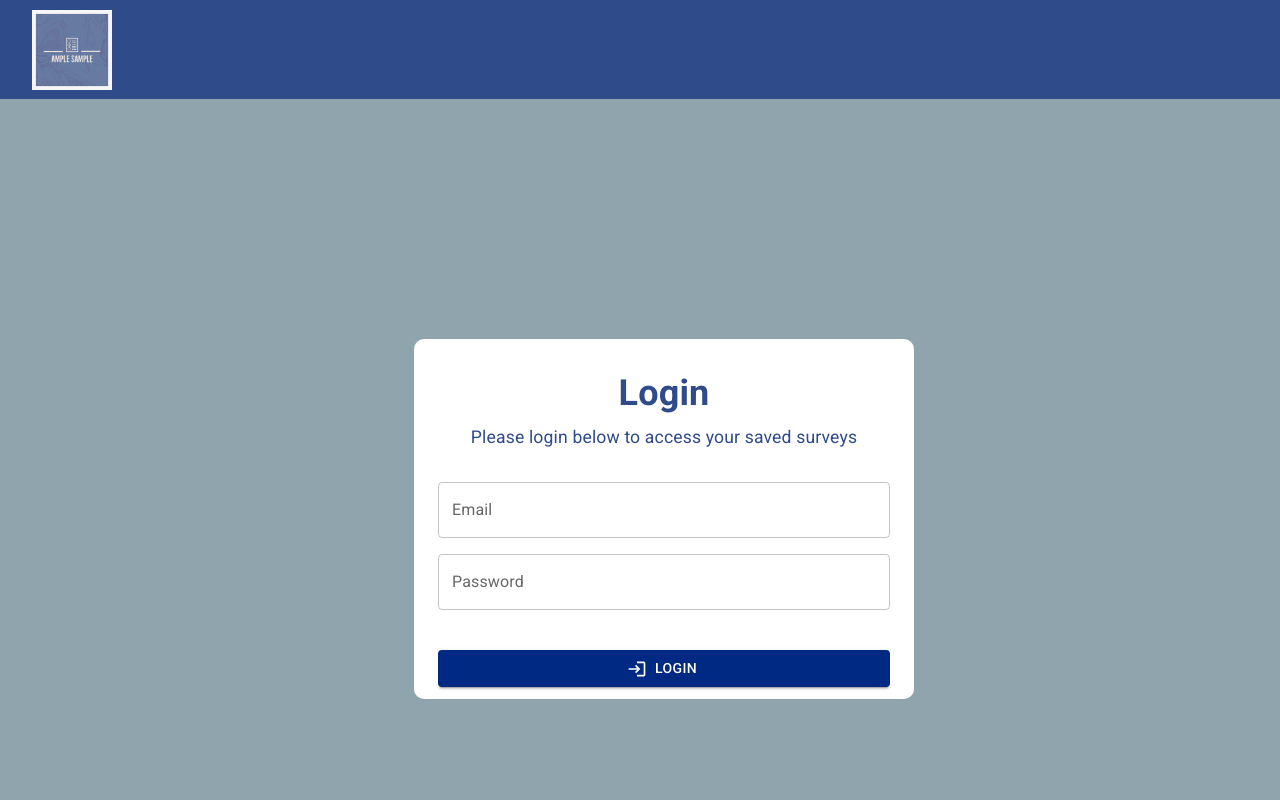
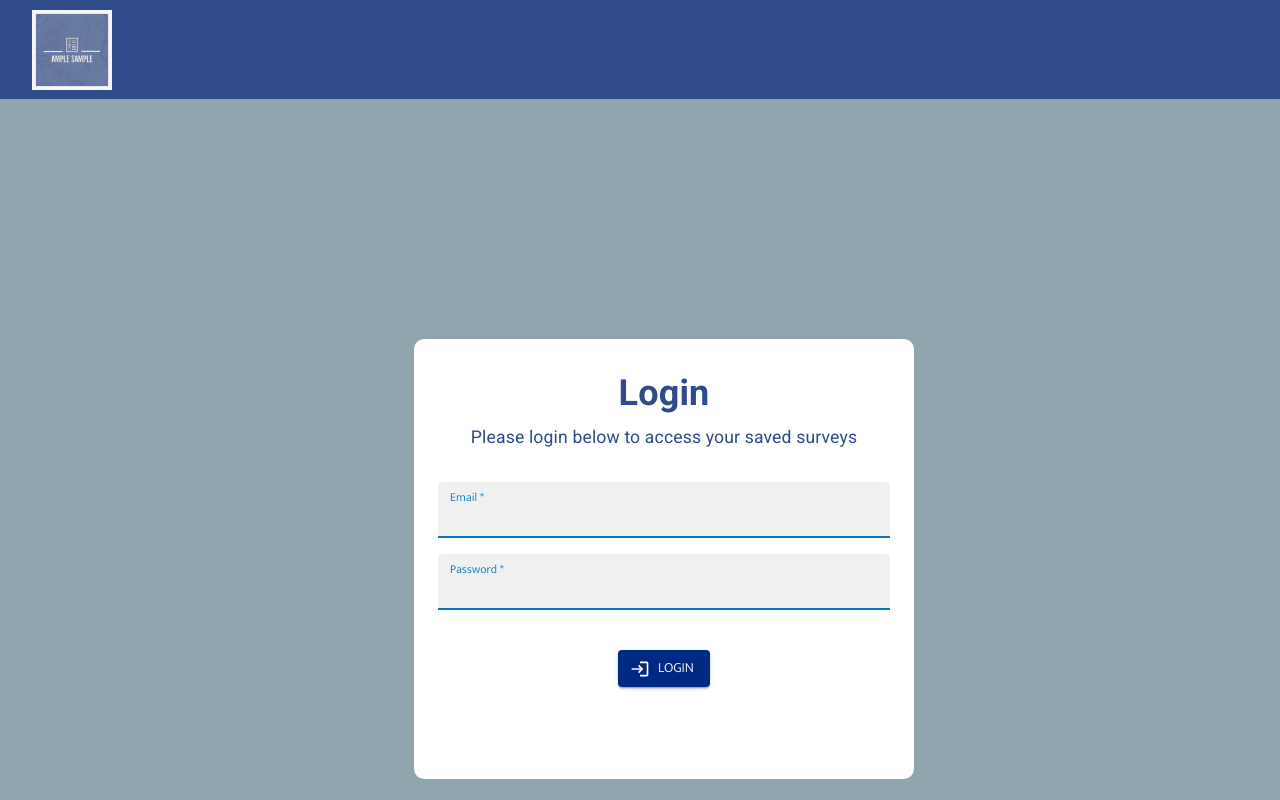
Before and after one commit to DoshPocket/ample-sample, a React (Create React App) app in the folder client/: page /login in a window 1280 px wide. Shown: the top 800 px of the page. Built offline with nearby package versions, Linux system fonts and the light colour scheme.

Commit message:
updated login page styling

```diff
--- a/client/src/components/Nav/index.js
+++ b/client/src/components/Nav/index.js
@@ -81,7 +81,7 @@ export default function Nav() {
             <IconButton edge="start" className={classes.menuButton} color="inherit" aria-label="menu">
             </IconButton>
             <a href='/'>
-              <img src='/Images/ample-sample1.png' alt='Ample Sample Logo' width="80" height="80"/>
+              <img src='./images/ample-sample1.png' alt='Ample Sample Logo' width="80" height="80"/>
             </a>
           </Typography>
             {map[location.pathname] && map[location.pathname].map((button, i) => (
--- a/client/src/pages/Home.js
+++ b/client/src/pages/Home.js
@@ -55,7 +55,7 @@ const theme = createTheme({
             </>
         }
         </>
-                <img src="/Images/ample-sample-logo2.gif" alt='Ample Sample Animated Logo' width="500" height="500" />
+                <img src="./images/ample-sample-logo2.gif" alt='Ample Sample Animated Logo' width="500" height="500" />
             </Box>
           </Grid>
         </Grid>
--- a/client/src/pages/Login.js
+++ b/client/src/pages/Login.js
@@ -74,14 +74,14 @@ function Login(props) {
       });
   return (
     <>
-    <ThemeProvider theme={theme}>
+
       <div style={{background: '#90a4ae', flexGrow: 1}}>
         <Container maxWidth='md'>
           <Stack spacing={2}>
             <Grid container rowSpacing={10} columnSpacing={{ xs: 1, sm: 2, md: 3 }} alignItems='stretch'>
               <Grid item xs={12} mt={20} mb={20}>
                 <Container style={{background:'#ffffff', borderRadius:'10px', maxWidth:'500px'}}>
-                  <Box height='45vh' display='flex' flex={1} flexDirection='column' overflow='auto' spacing={2} paddingBottom={2} textAlign='center'>
+                  <Box height='55vh' display='flex' flex={1} flexDirection='column' overflow='auto' spacing={2} paddingBottom={2} textAlign='center'>
                   {/* <Box style={{background: '#90A4AE'}} height="75vh" display="flex" flexDirection="column">
                     <Box flex={1} overflow="auto">
                     <Container space={2} maxWidth="sm"> */}
@@ -90,12 +90,14 @@ function Login(props) {
                       <p style={{color: '#2F4B8A'}}>Please login below to access your saved surveys</p>
                     </Box>
                     <Stack spacing={2} paddingBottom={2}>
-                      <TextField
+                      <TextField required focused
+                        variant='filled'
                         label="Email"
                         name="email"
                         onChange={onChange}
                       />
-                      <TextField
+                      <TextField required focused
+                        variant='filled'
                         label="Password"
                         name="password"
                         onChange={onChange}
@@ -110,6 +112,7 @@ function Login(props) {
                       )
                     })}
                     <br />
+                    <Box textAlign='center'>
                       <Button
                         variant="contained"
                         className={classes.button}
@@ -118,6 +121,7 @@ function Login(props) {
                         startIcon={<LoginIcon />}>
                         Login
                       </Button>
+                      </Box>
                     </Box>
                   </Container>
                 </Grid>
@@ -125,7 +129,7 @@ function Login(props) {
             </Stack>
           </Container>
         </div>
-      </ThemeProvider>
+
     </>
   );
 };
```
